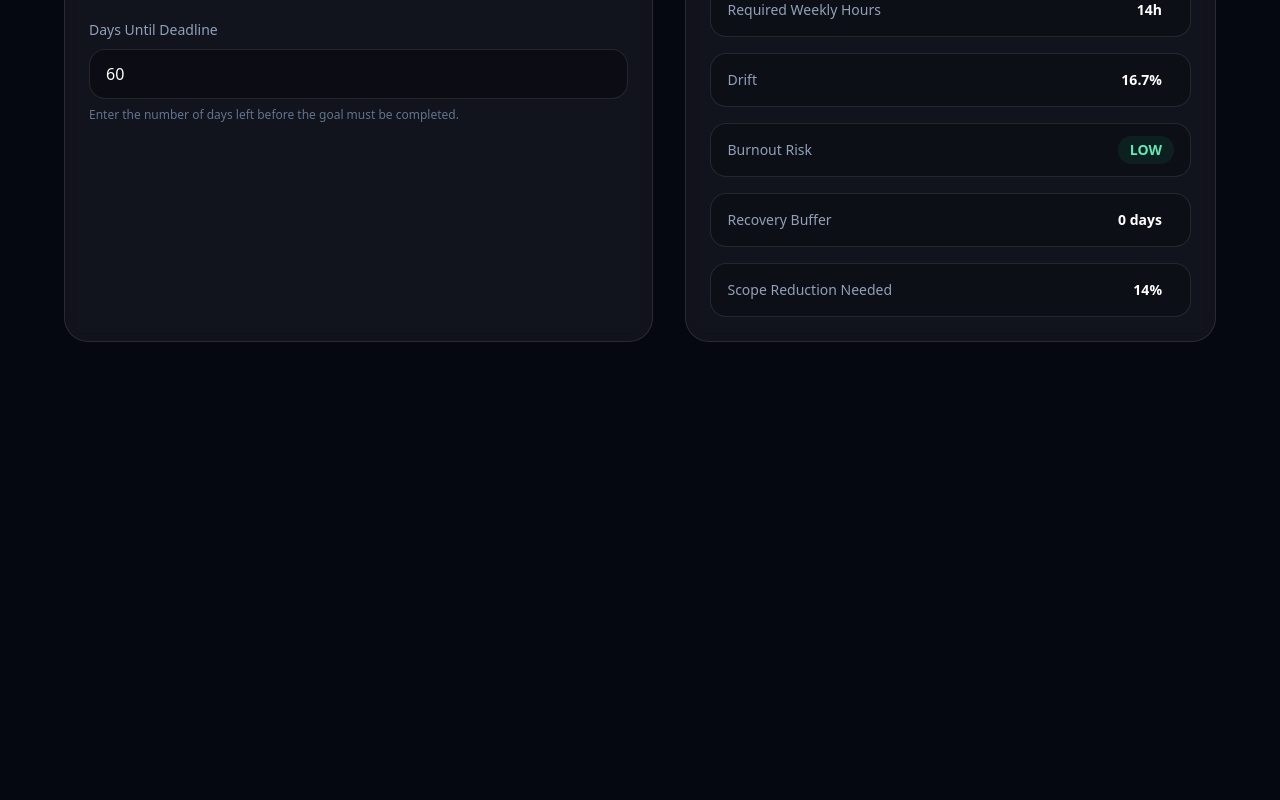
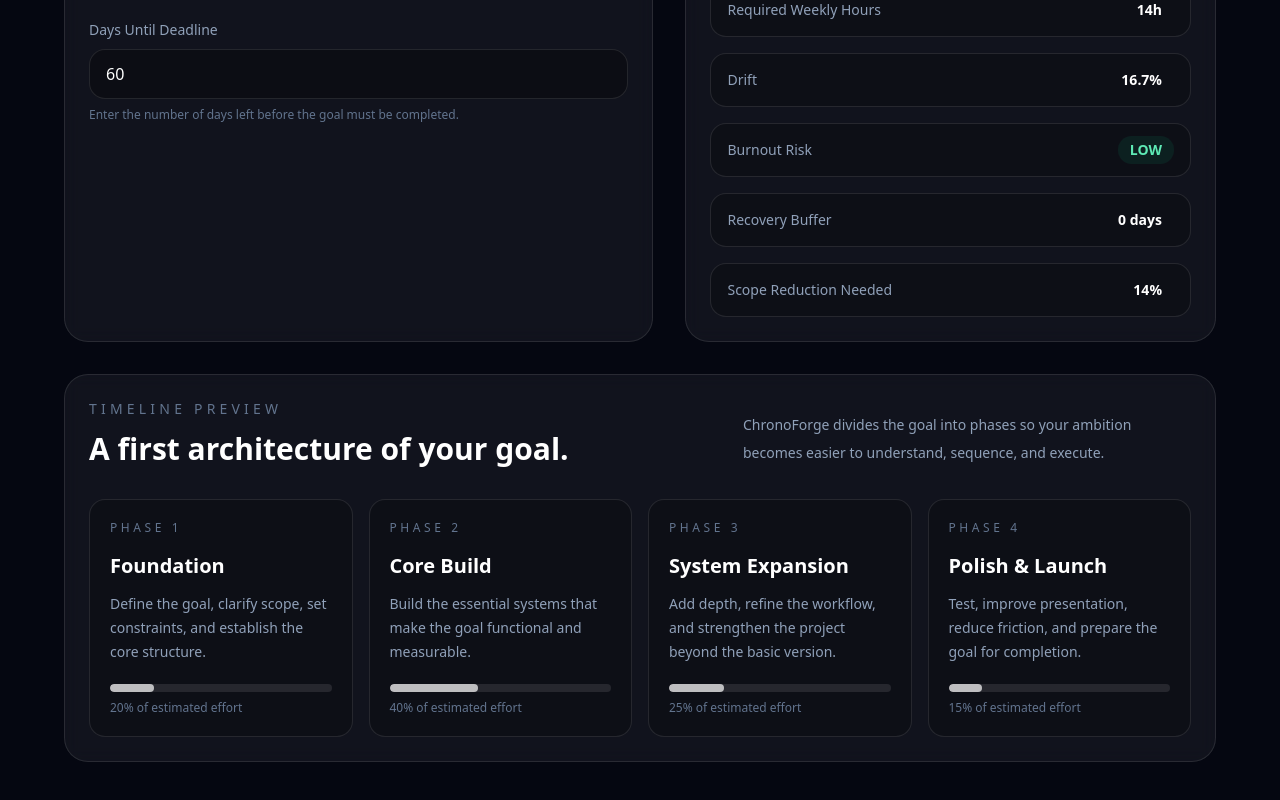
Before and after one commit to sumitdhara609/chronoforge, a Next.js app: page /create in a window 1280 px wide. Shown: the part 853-1653 px from the top of the page. Before the commit the page ends 1259 px from the top, so only its background shows below. Built offline with nearby package versions, Linux system fonts and the light colour scheme.

Commit message:
Add timeline preview foundation

```diff
--- a/app/create/page.tsx
+++ b/app/create/page.tsx
@@ -2,6 +2,7 @@
 
 import { useState } from "react";
 import { calculateProjection, type RiskLevel } from "@/lib/chrono-engine";
+import { generateTimelinePhases } from "@/lib/timeline-generator";
 
 export default function CreateGoalPage() {
   const [goalTitle, setGoalTitle] = useState("Build ChronoForge MVP");
@@ -15,6 +16,7 @@ export default function CreateGoalPage() {
     daysUntilDeadline,
   });
 
+  const timelinePhases = generateTimelinePhases();
   const displayGoalTitle = goalTitle.trim() || "Untitled Timeline";
 
   return (
@@ -184,6 +186,57 @@ export default function CreateGoalPage() {
             </div>
           </div>
         </div>
+
+        <div className="mt-8 rounded-3xl border border-white/10 bg-white/5 p-6 backdrop-blur">
+          <div className="flex flex-col justify-between gap-4 md:flex-row md:items-end">
+            <div>
+              <p className="text-sm uppercase tracking-[0.3em] text-slate-500">
+                Timeline Preview
+              </p>
+
+              <h2 className="mt-3 text-3xl font-semibold">
+                A first architecture of your goal.
+              </h2>
+            </div>
+
+            <p className="max-w-md text-sm leading-7 text-slate-400">
+              ChronoForge divides the goal into phases so your ambition becomes
+              easier to understand, sequence, and execute.
+            </p>
+          </div>
+
+          <div className="mt-8 grid gap-4 md:grid-cols-4">
+            {timelinePhases.map((phase, index) => (
+              <div
+                key={phase.title}
+                className="rounded-2xl border border-white/10 bg-black/20 p-5"
+              >
+                <p className="text-xs uppercase tracking-[0.3em] text-slate-500">
+                  Phase {index + 1}
+                </p>
+
+                <h3 className="mt-4 text-xl font-semibold">{phase.title}</h3>
+
+                <p className="mt-3 text-sm leading-6 text-slate-400">
+                  {phase.description}
+                </p>
+
+                <div className="mt-5">
+                  <div className="h-2 overflow-hidden rounded-full bg-white/10">
+                    <div
+                      className="h-full rounded-full bg-white/70"
+                      style={{ width: `${phase.percentage}%` }}
+                    />
+                  </div>
+
+                  <p className="mt-2 text-xs text-slate-500">
+                    {phase.percentage}% of estimated effort
+                  </p>
+                </div>
+              </div>
+            ))}
+          </div>
+        </div>
       </section>
     </main>
   );
--- /dev/null
+++ b/lib/timeline-generator.ts
@@ -0,0 +1,34 @@
+export type TimelinePhase = {
+  title: string;
+  description: string;
+  percentage: number;
+};
+
+export function generateTimelinePhases() {
+  return [
+    {
+      title: "Foundation",
+      description:
+        "Define the goal, clarify scope, set constraints, and establish the core structure.",
+      percentage: 20,
+    },
+    {
+      title: "Core Build",
+      description:
+        "Build the essential systems that make the goal functional and measurable.",
+      percentage: 40,
+    },
+    {
+      title: "System Expansion",
+      description:
+        "Add depth, refine the workflow, and strengthen the project beyond the basic version.",
+      percentage: 25,
+    },
+    {
+      title: "Polish & Launch",
+      description:
+        "Test, improve presentation, reduce friction, and prepare the goal for completion.",
+      percentage: 15,
+    },
+  ] satisfies TimelinePhase[];
+}
```
